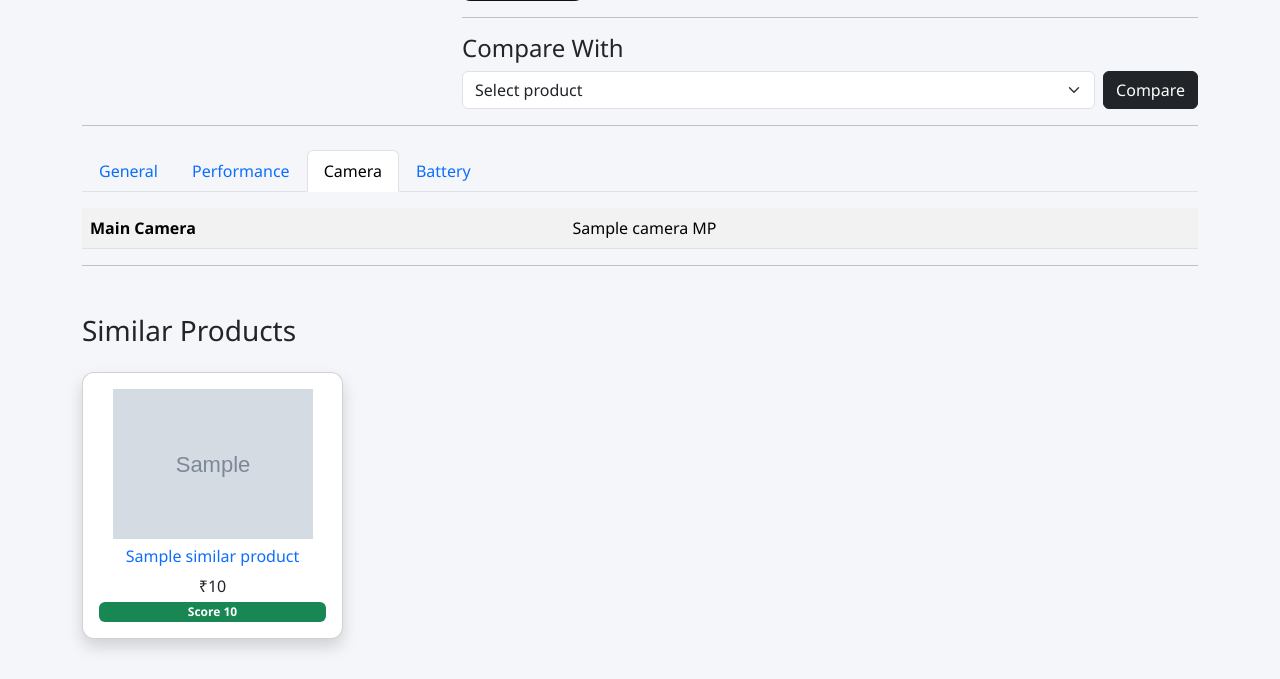
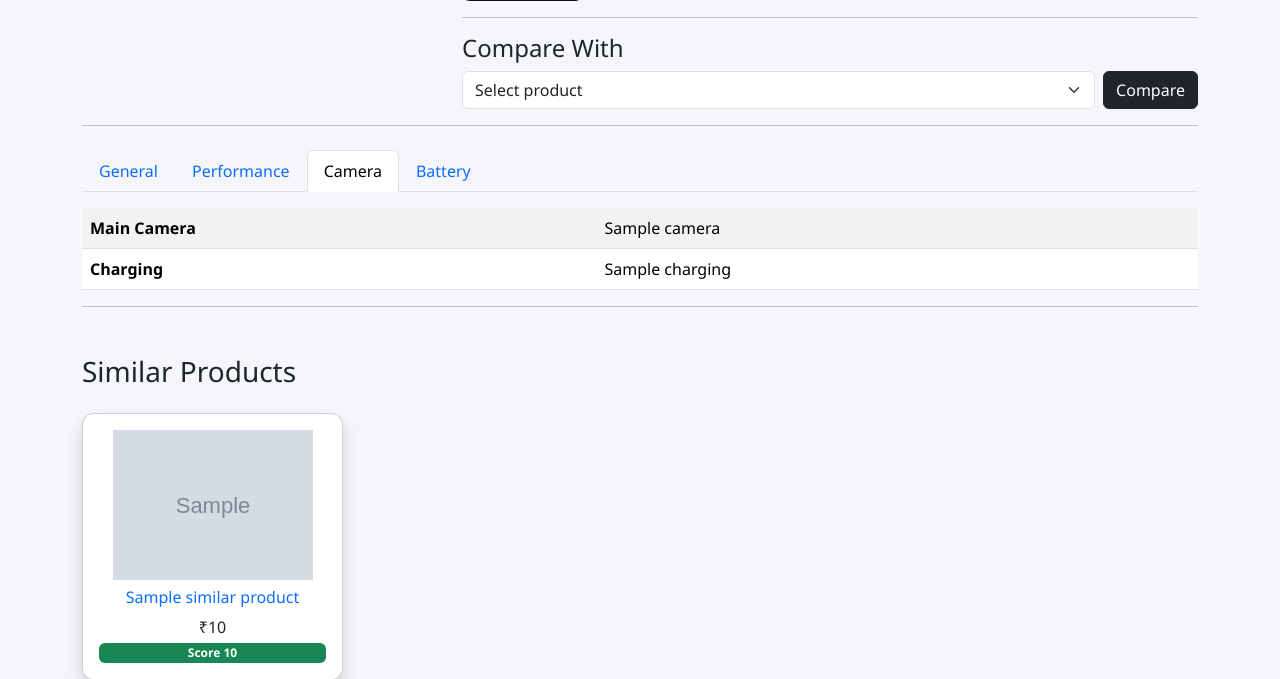
Before and after one commit to PatidarKuldeep/nextcompare, a Django app: template templates/product_detail.html in a window 1280 px wide, after a click on "Camera". Shown: the part 999-1678 px from the top of the page. Run offline with Django 5.2, Linux system fonts and the light colour scheme; the template is opened without the code that fills it: most values are stand-ins (such as "Sample title", 1, 10 or a date in 2020); grey boxes marked "Sample" are stand-in pictures.

Commit message:
camera text field and charging spec display

```diff
--- a/products/models.py
+++ b/products/models.py
@@ -123,7 +123,7 @@ class Product(models.Model):
                 self.camera_score * 0.35 +
                 self.battery_score * 0.20
             )
-            return overall
+            return round(overall, 1)
 
         return 0
 
@@ -160,7 +160,7 @@ class MobileSpecs(models.Model):
     ram = models.IntegerField()
     storage = models.IntegerField()
     battery = models.IntegerField()
-    camera = models.IntegerField()
+    camera = models.CharField(max_length=100)
 
     processor = models.ForeignKey(
         "Processor",
@@ -170,6 +170,7 @@ class MobileSpecs(models.Model):
     )
 
     display_type = models.CharField(max_length=50)
+    charging = models.CharField(max_length=50, blank=True, null=True)
 
 
     def save(self, *args, **kwargs):
--- a/templates/product_detail.html
+++ b/templates/product_detail.html
@@ -314,7 +314,12 @@ Integrated
 
 <tr>
 <th>Main Camera</th>
-<td>{{ product.mobilespecs.camera }} MP</td>
+<td>{{ product.mobilespecs.camera }} </td>
+</tr>
+
+<tr>
+<th>Charging</th>
+<td>{{ product.mobilespecs.charging }}</td>
 </tr>
 
 </table>
@@ -354,6 +359,7 @@ Integrated
 </table>
 
 </div>
+
 
 
 </div>
```
Also changed, not shown: products/migrations/0011_mobilespecs_charging_alter_mobilespecs_camera.py (added).
